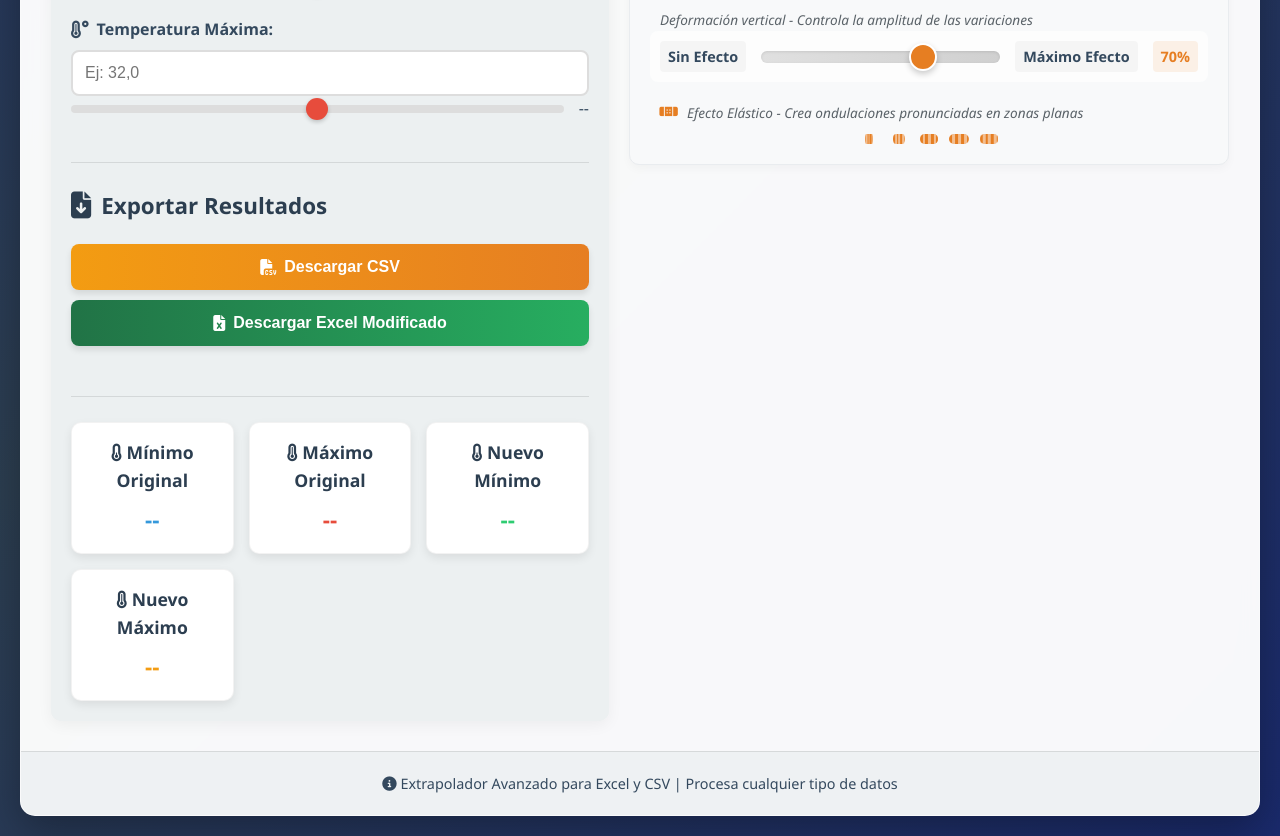
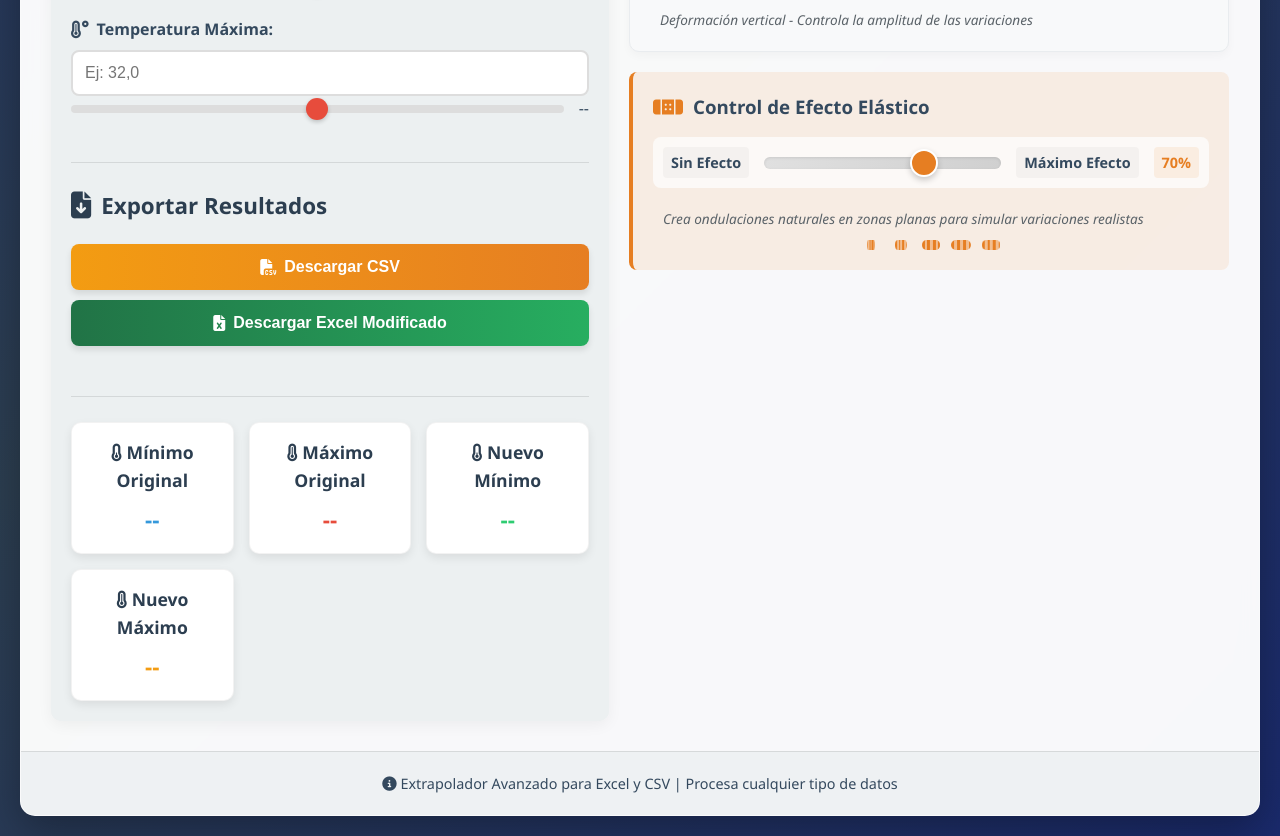
Before and after one commit to LucasMB-QF/extrapolador-definitivo, a plain HTML site: page index.html in a window 1280 px wide. Shown: the part 1121-1957 px from the top of the page. Drawn offline with nearby package versions, Linux system fonts and the light colour scheme.

Commit message:
Update index.html

```diff
--- a/index.html
+++ b/index.html
@@ -551,12 +551,12 @@
             100% { transform: scale(1); }
         }
 
-        .elastic-effect-info {
+        .elastic-effect-container {
+            margin-top: 20px;
+            padding: 20px;
             background: rgba(230, 126, 34, 0.1);
-            padding: 10px;
             border-radius: 8px;
-            margin-top: 10px;
-            border-left: 3px solid var(--elastic);
+            border-left: 4px solid var(--elastic);
         }
 
         .pyodide-loading {
@@ -614,6 +614,18 @@
         .tab.active {
             background: var(--secondary);
             color: white;
+        }
+
+        .elastic-control-header {
+            display: flex;
+            align-items: center;
+            gap: 10px;
+            margin-bottom: 15px;
+        }
+
+        .elastic-control-header i {
+            font-size: 1.5rem;
+            color: var(--elastic);
         }
     </style>
 </head>
@@ -798,6 +810,14 @@
                     <div class="deformation-description">
                         Deformación vertical - Controla la amplitud de las variaciones
                     </div>
+                </div>
+
+                <!-- Controles de efecto elástico -->
+                <div class="elastic-effect-container">
+                    <div class="elastic-control-header">
+                        <i class="fas fa-band-aid"></i>
+                        <h3>Control de Efecto Elástico</h3>
+                    </div>
 
                     <div class="deformation-intensity">
                         <span>Sin Efecto</span>
@@ -805,17 +825,17 @@
                         <span>Máximo Efecto</span>
                         <span id="elasticPercent">70%</span>
                     </div>
+
                     <div class="deformation-description">
-                        <div class="elastic-title">
-                            <i class="fas fa-band-aid"></i> Efecto Elástico - Crea ondulaciones pronunciadas en zonas planas
-                        </div>
+                        Crea ondulaciones naturales en zonas planas para simular variaciones realistas
+                    </div>
+
                     <div class="elastic-preview">
                         <div class="elastic-demo" style="--i: 0"></div>
                         <div class="elastic-demo" style="--i: 1"></div>
                         <div class="elastic-demo" style="--i: 2"></div>
                         <div class="elastic-demo" style="--i: 3"></div>
                         <div class="elastic-demo" style="--i: 4"></div>
-                        </div>
                     </div>
                 </div>
             </div>
@@ -988,8 +1008,12 @@
 
                 excelProgressBar.style.width = '70%';
 
-                // Guardar datos
+                // Guardar datos - CORRECCIÓN: Verificar que result existe
+                if (result && result.excel_data) {
                     excelData = result.excel_data.toJs();
+                } else {
+                    throw new Error("El script de Python no retornó los datos esperados");
+                }
 
                 // Actualizar selector de hojas
                 sheetSelect.innerHTML = '<option value="">-- Seleccionar hoja --</option>';
@@ -1233,7 +1257,7 @@
             return flatZones;
         }
 
-        // Aplicar efecto elástico
+        // Aplicar efecto elástico - CORREGIDO
         function applyElasticEffect(data, intensity) {
             if (intensity <= 0) return data;
 
@@ -1249,6 +1273,7 @@
                 const combinedWave = (wave1 + wave2 + wave3) / 2.2;
                 newData[index] += combinedWave;
 
+                // Asegurar que no exceda los límites
                 if (newData[index] < minTemp) newData[index] = minTemp;
                 if (newData[index] > maxTemp) newData[index] = maxTemp;
             });
```
Lines whose indentation alone changed are shown as unchanged.
